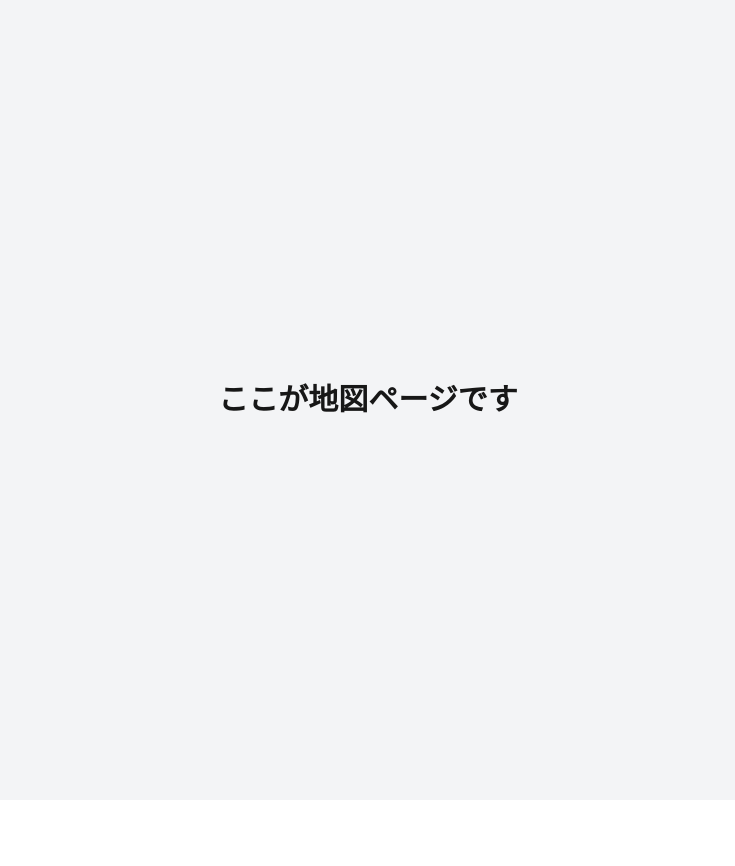
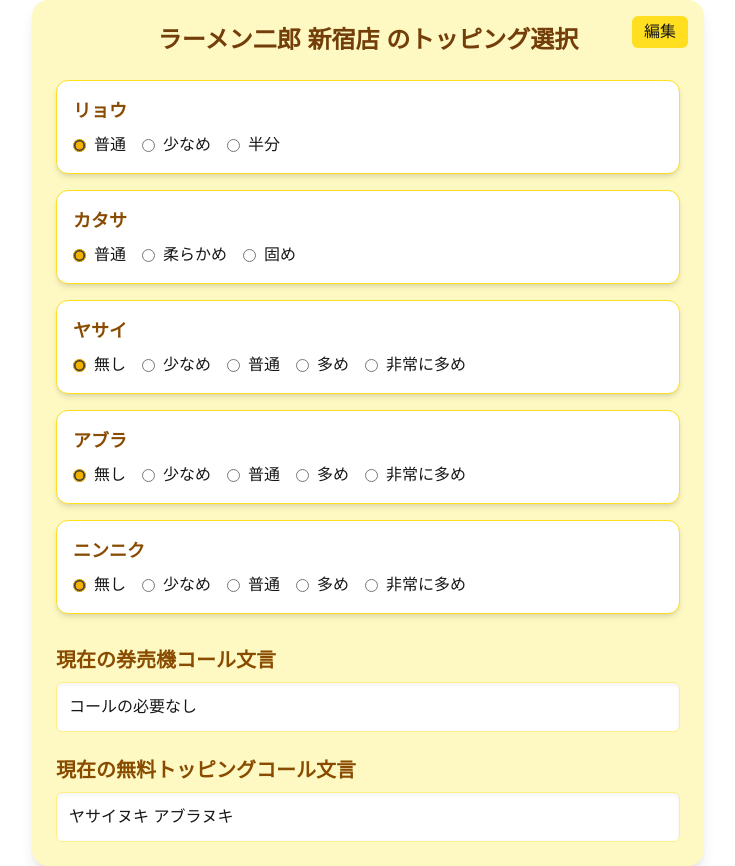
Before and after one commit to geek-hackathon2025-vol5-team-hci/go-jiro, a Next.js app in the folder frontend/: page /shop in a window 1280 px wide. Shown: the whole page, without its empty margins (272-1007 px from the left). Before the commit the page ends 800 px from the top, so only its background shows below. Built offline with nearby package versions, Linux system fonts and the light colour scheme.

Commit message:
次郎コールジェネレーター

```diff
--- a/frontend/src/app/page.tsx
+++ b/frontend/src/app/page.tsx
@@ -83,6 +83,11 @@
               地図ページへ移動
             </button>
           </a>
+          <a href="/shop">
+            <button className="px-6 py-2 bg-yellow-500 text-black font-bold rounded-lg shadow-md hover:bg-black hover:text-yellow-400 focus:outline-none focus:ring-2 focus:ring-black focus:ring-opacity-75">
+              店舗ページに移動
+            </button>
+          </a>
         </div>
       </div>
     </main>
--- a/frontend/src/app/shop/page.tsx
+++ b/frontend/src/app/shop/page.tsx
@@ -1,8 +1,190 @@
-// app/mappage/page.tsx
-export default function MapPage() {
+"use client";
+import React, { useState, useEffect } from "react";
+
+type CallRule = {
+  id: number;
+  shopId: number;
+  category: string;
+  option: string;
+  callText: string;
+};
+
+type Shop = {
+  id: number;
+  name: string;
+  callticketOrder: string;
+  callOrder: string;
+  callRules: CallRule[];
+};
+
+const mockShops: Shop[] = [
+  {
+    id: 1,
+    name: "ラーメン二郎 新宿店",
+    callticketOrder: "リョウ,カタサ",
+    callOrder: "ヤサイ,アブラ,ニンニク",
+    callRules: [
+      { id: 1, shopId: 1, category: "リョウ", option: "普通", callText: "" },
+      { id: 2, shopId: 1, category: "リョウ", option: "少なめ", callText: "スクナメ" },
+      { id: 3, shopId: 1, category: "リョウ", option: "半分", callText: "ハンブン" },
+      { id: 4, shopId: 1, category: "カタサ", option: "普通", callText: "" },
+      { id: 5, shopId: 1, category: "カタサ", option: "柔らかめ", callText: "ヤワラカメ" },
+      { id: 6, shopId: 1, category: "カタサ", option: "固め", callText: "カタメ" },
+      { id: 7, shopId: 1, category: "ヤサイ", option: "無し", callText: "ヤサイヌキ" },
+      { id: 8, shopId: 1, category: "ヤサイ", option: "少なめ", callText: "ヤサイスクナメ" },
+      { id: 9, shopId: 1, category: "ヤサイ", option: "普通", callText: "" },
+      { id: 10, shopId: 1, category: "ヤサイ", option: "多め", callText: "ヤサイマシ" },
+      { id: 11, shopId: 1, category: "ヤサイ", option: "非常に多め", callText: "ヤサイマシマシ" },
+      { id: 12, shopId: 1, category: "アブラ", option: "無し", callText: "アブラヌキ" },
+      { id: 13, shopId: 1, category: "アブラ", option: "少なめ", callText: "アブラスクナメ" },
+      { id: 14, shopId: 1, category: "アブラ", option: "普通", callText: "" },
+      { id: 15, shopId: 1, category: "アブラ", option: "多め", callText: "アブラマシ" },
+      { id: 16, shopId: 1, category: "アブラ", option: "非常に多め", callText: "アブラマシマシ" },
+      { id: 17, shopId: 1, category: "タレ", option: "少なめ", callText: "カラメスクナメ" },
+      { id: 18, shopId: 1, category: "タレ", option: "普通", callText: "" },
+      { id: 19, shopId: 1, category: "タレ", option: "多め", callText: "カラメマシ" },
+      { id: 20, shopId: 1, category: "タレ", option: "非常に多め", callText: "カラメマシマシ" },
+      { id: 21, shopId: 1, category: "ニンニク", option: "無し", callText: "" },
+      { id: 22, shopId: 1, category: "ニンニク", option: "少なめ", callText: "ニンニクスクナメ" },
+      { id: 23, shopId: 1, category: "ニンニク", option: "普通", callText: "ニンニク" },
+      { id: 24, shopId: 1, category: "ニンニク", option: "多め", callText: "ニンニクマシ" },
+      { id: 25, shopId: 1, category: "ニンニク", option: "非常に多め", callText: "ニンニクマシマシ" },
+    ],
+  },
+];
+
+export default function ShopPage() {
+  const shop = mockShops[0];
+
+  const callticketOrderArr = shop.callticketOrder.split(",").map((v) => v.trim());
+  const callOrderArr = shop.callOrder.split(",").map((v) => v.trim());
+  const allCategories = [...callticketOrderArr, ...callOrderArr];
+
+  // 編集モード切替
+  const [isEditMode, setIsEditMode] = useState(false);
+
+  // callRulesのcallTextを編集用に管理
+  const [editableRules, setEditableRules] = useState<CallRule[]>(shop.callRules);
+
+  // 選択用のstateは編集モードでは非表示なので閲覧モード用に作成
+  const initialSelections = allCategories.reduce<Record<string, string>>((acc, category) => {
+    const rules = editableRules.filter((r) => r.category === category);
+    acc[category] = rules.length > 0 ? rules[0].option : "";
+    return acc;
+  }, {});
+
+  const [selections, setSelections] = useState<Record<string, string>>(initialSelections);
+  const [ticketText, setTicketText] = useState("");
+  const [toppingText, setToppingText] = useState("");
+
+  useEffect(() => {
+    // 選択変更時に券売機コール文言と無料トッピング文言を更新
+    const ticketParts = callticketOrderArr.map((category) => {
+      const option = selections[category];
+      const rule = editableRules.find((r) => r.category === category && r.option === option);
+      return rule?.callText || "";
+    });
+    const toppingParts = callOrderArr.map((category) => {
+      const option = selections[category];
+      const rule = editableRules.find((r) => r.category === category && r.option === option);
+      return rule?.callText || "";
+    });
+    setTicketText(ticketParts.filter((text) => text !== "").join(" "));
+    setToppingText(toppingParts.filter((text) => text !== "").join(" "));
+  }, [selections, editableRules]);
+
+  const onChange = (category: string, option: string) => {
+    setSelections((prev) => ({ ...prev, [category]: option }));
+  };
+
+  // callText編集用ハンドラ
+  const onCallTextChange = (id: number, newText: string) => {
+    setEditableRules((prev) =>
+      prev.map((r) => (r.id === id ? { ...r, callText: newText } : r))
+    );
+  };
+
   return (
-    <main className="flex items-center justify-center min-h-screen bg-gray-100">
-      <h1 className="text-3xl font-bold">ここが地図ページです</h1>
-    </main>
+    <div className="max-w-2xl mx-auto p-6 bg-yellow-100 rounded-2xl shadow-lg relative">
+      {/* 右上編集切替ボタン */}
+      <button
+        onClick={() => setIsEditMode((prev) => !prev)}
+        className="absolute top-4 right-4 bg-yellow-300 px-3 py-1 rounded-md hover:bg-yellow-400"
+      >
+        {isEditMode ? "編集を閉じる" : "編集"}
+      </button>
+
+      <h1 className="text-2xl font-bold mb-6 text-center text-yellow-900">
+        {shop.name} のトッピング選択
+      </h1>
+
+      {!isEditMode ? (
+        // 閲覧モード：ラジオ選択UI
+        <>
+          {[...callticketOrderArr, ...callOrderArr].map((category) => {
+            const options = editableRules.filter((r) => r.category === category);
+            return (
+              <div
+                key={category}
+                className="mb-4 p-4 bg-white rounded-xl shadow-md border border-yellow-300"
+              >
+                <strong className="block text-lg font-semibold mb-2 text-yellow-800">
+                  {category}
+                </strong>
+                <div className="flex flex-wrap gap-4">
+                  {options.map(({ id, option }) => (
+                    <label
+                      key={id}
+                      className="flex items-center gap-2 cursor-pointer"
+                    >
+                      <input
+                        type="radio"
+                        name={category}
+                        value={option}
+                        checked={selections[category] === option}
+                        onChange={() => onChange(category, option)}
+                        className="accent-yellow-500"
+                      />
+                      <span>{option}</span>
+                    </label>
+                  ))}
+                </div>
+              </div>
+            );
+          })}
+
+          <div className="mt-8">
+            <h2 className="text-xl font-semibold mb-2 text-yellow-800">
+              現在の券売機コール文言
+            </h2>
+            <p className="p-3 bg-white rounded-md shadow-inner border border-yellow-200">
+              {ticketText || "コールの必要なし"}
+            </p>
+          </div>
+
+          <div className="mt-6">
+            <h2 className="text-xl font-semibold mb-2 text-yellow-800">
+              現在の無料トッピングコール文言
+            </h2>
+            <p className="p-3 bg-white rounded-md shadow-inner border border-yellow-200">
+              {toppingText || "そのまま"}
+            </p>
+          </div>
+        </>
+      ) : (
+        // 編集モード：callTextを編集するテキスト入力フォームを表示
+        <div>
+           <div className="mt-6">
+            <h2 className="text-xl font-semibold mb-2 text-yellow-800">
+              現在の無料トッピングコール文言
+            </h2>
+            <p className="p-3 bg-white rounded-md shadow-inner border border-yellow-200">
+              {toppingText || "そのまま"}
+            </p>
+          </div>
+
+        </div>
+      )}
+    </div>
   );
 }
```
